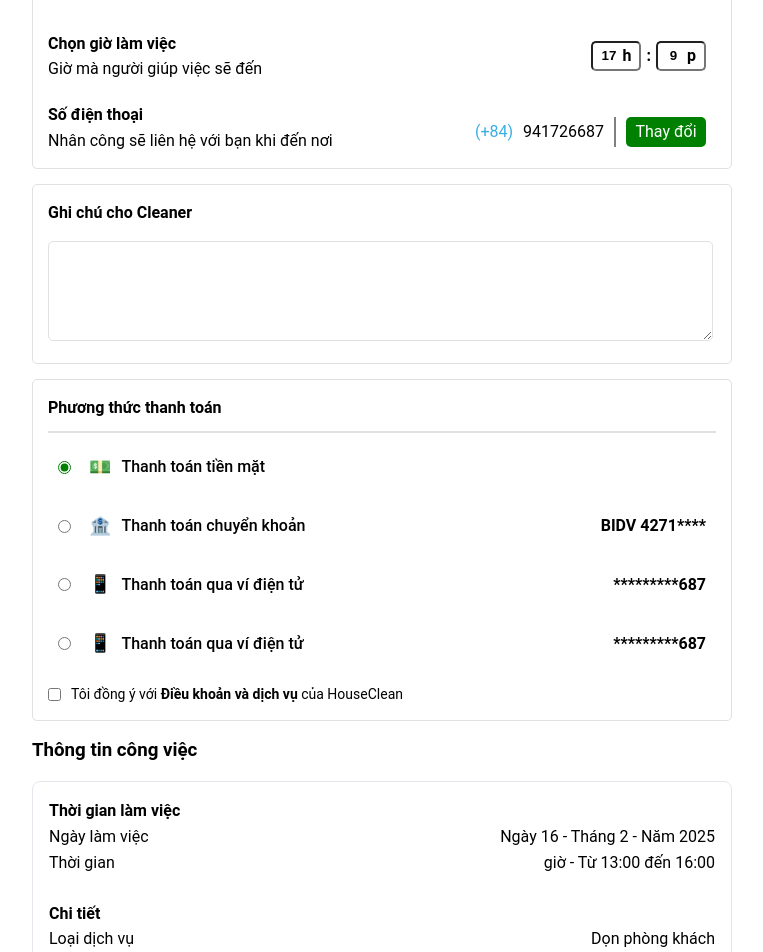
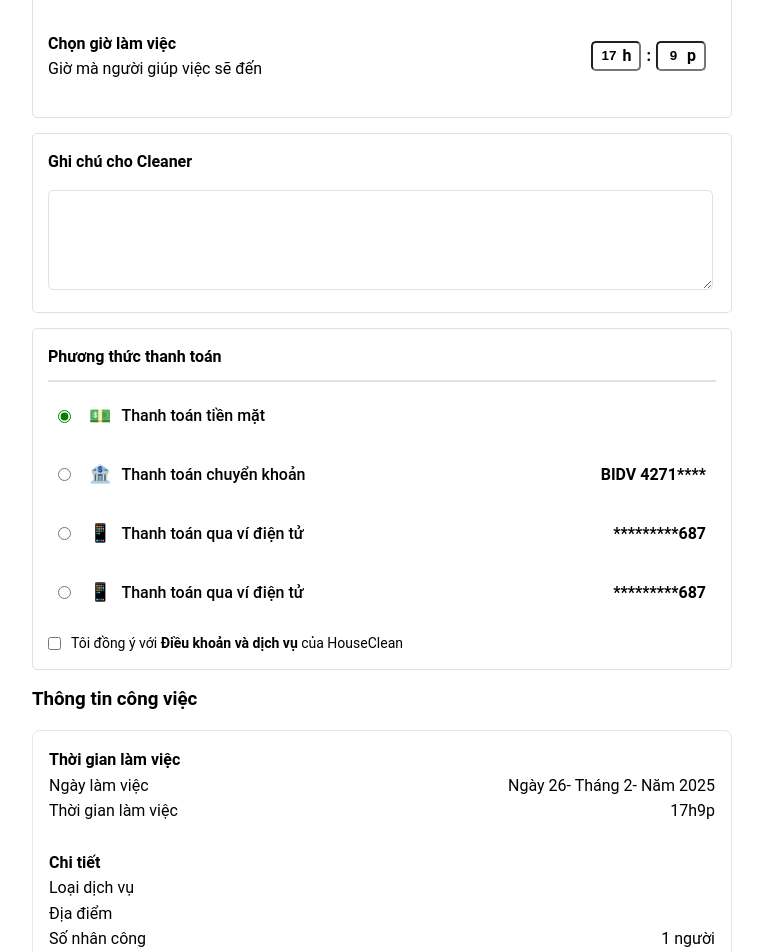
Before and after one commit to SonNX163813/FE-HOME-CLEAN, a React (Create React App) app in the folder home-clean-fe/: page /createjob in a window 1280 px wide. Shown: the part 480-1432 px from the top of the page, without its empty margins (258-1021 px from the left). Built offline with nearby package versions, Linux system fonts and the light colour scheme.

Commit message:
api service details

```diff
--- a/home-clean-fe/src/components/Home/Owner/ServiceCard.jsx
+++ b/home-clean-fe/src/components/Home/Owner/ServiceCard.jsx
@@ -1,6 +1,6 @@
 import { Link } from "react-router-dom";
 
-function ServiceCard({ id ,image, title, description, rating, reviews }) {
+function ServiceCard({ id ,image, title, description, rating, reviews , serviceId }) {
   return (
     <div className="service-card">
       <div className="card-image">
@@ -17,7 +17,7 @@ function ServiceCard({ id ,image, title, description, rating, reviews }) {
           {/* <div className="price">{price}đ/h</div> */}
         </div>
         <div className="card-footer">
-          <Link to={`/service/${id}`}>
+          <Link to={`/service/${id}` } state = {serviceId} >
             <button className="hire-btn">Thuê ngay</button>
           </Link>
           <div className="user-avatars">
--- a/home-clean-fe/src/components/Home/Owner/ServiceSection.jsx
+++ b/home-clean-fe/src/components/Home/Owner/ServiceSection.jsx
@@ -34,6 +34,7 @@ function ServiceSection() {
                     // price={detail.additionalPrice || "Liên hệ"}
                     rating={4.6}
                     reviews={100}
+                    serviceId = {service.serviceId}
                   />
                 ))
               ) : (
--- a/home-clean-fe/src/components/create-job/JobInfomation.jsx
+++ b/home-clean-fe/src/components/create-job/JobInfomation.jsx
@@ -1,10 +1,29 @@
-import React from "react";
+import React ,{ useEffect ,useState } from "react";
 import Time from "./Time";
-import { Link , useLocation  } from "react-router-dom";
+import { Link } from "react-router-dom";
 
-const JobInfomation = ({ selectedTime }) => {
-    const location = useLocation();
-    const { selectedArea , selectedPrice } = location.state || {};
+const JobInfomation = ({ price, serviceDetailId, serviceId, address,  selectedDate, hour, minute  }) => {
+
+    const [serviceData, setServiceData] = useState(null);
+
+    useEffect(() => {
+        if (!serviceDetailId) return; // Kiểm tra nếu chưa có serviceDetailId thì không gọi API
+
+        const fetchServiceData = async () => {
+            try {
+                const response = await fetch(`http://localhost:8080/api/services/details/${serviceDetailId}`);
+                if (!response.ok) {
+                    throw new Error("Lỗi khi gọi API");
+                }
+                const data = await response.json();
+                setServiceData(data);
+            } catch (error) {
+                console.error("Lỗi khi gọi API:", error);
+            }
+        };
+
+        fetchServiceData();
+    }, [serviceDetailId]);
 
     return (
         <div
@@ -17,29 +36,35 @@ const JobInfomation = ({ selectedTime }) => {
             <h4>Thời gian làm việc</h4>
             <p>
                 <span>Ngày làm việc</span>
-                <span style={{ float: "right" }}>Ngày 16 - Tháng 2 - Năm 2025</span>
+                <span style={{ float: "right" }}>{selectedDate
+                        ? `Ngày ${selectedDate.getDate()}- Tháng ${selectedDate.getMonth() + 1}- Năm ${selectedDate.getFullYear()}`
+                        : "Chưa chọn"}</span>
             </p>
             <p>
-                <span>Thời gian</span>
-                <span style={{ float: "right" }}> {selectedTime} giờ - Từ 13:00 đến 16:00</span>
+                <span>Thời gian làm việc</span>
+                <span style={{ float: "right" }}>
+                    {selectedDate
+                        ? `${hour}h${minute}p`
+                        : "Chưa chọn"}
+                </span>
             </p>
 
             <br />
             <h4>Chi tiết</h4>
             <p>
                 <span>Loại dịch vụ</span>
-                <span style={{ float: "right" }}>Dọn phòng khách</span>
+                <span style={{ float: "right" }}>{serviceData?.name}</span>
             </p>
             <p>
                 <span>Địa điểm</span>
                 <span style={{ float: "right" }}>
-                Số 36 Đường Tôn Đức Thắng, Khu 2, Thị trấn Côn Đảo...
+                {address}
                 </span>
             </p>
-            <p>
+            {/* <p>
                 <span>Khối lượng công việc</span>
-                <span style={{ float: "right" }}>{selectedArea}</span>
-            </p>
+                <span style={{ float: "right" }}>30m2</span>
+            </p> */}
             <p>
                 <span>Số nhân công</span>
                 <span style={{ float: "right" }}>1 người</span>
@@ -64,7 +89,7 @@ const JobInfomation = ({ selectedTime }) => {
             >
                 <span>Tổng thanh toán</span>
                 <h4 style={{ textAlign: "right", fontSize: 20}}>
-                    {selectedPrice?.toLocaleString()} VNĐ
+                    {price} VNĐ
                 </h4>
             </div>
 
@@ -77,7 +102,7 @@ const JobInfomation = ({ selectedTime }) => {
                 bottom : -60
             }}
             >
-                <Link to="/service"
+                <Link to="/"
                 style={{
                     textDecoration : 'none'
                 }}
--- a/home-clean-fe/src/components/create-job/Time.jsx
+++ b/home-clean-fe/src/components/create-job/Time.jsx
@@ -2,7 +2,7 @@ import React, { useState , useEffect } from "react";
 import { Card, Button } from "antd";
 import styles from "../../assets/CSS/createjob/Time.module.css";
 
-const Time = () => {
+const Time = ({ onTimeChange }) => {
     const [weekOffset, setWeekOffset] = useState(0);
     const today = new Date();
     today.setDate(today.getDate() + weekOffset);
@@ -21,7 +21,6 @@ const Time = () => {
     });
 
     const [selectedDate, setSelectedDate] = useState(today);
-
     const [hour, setHour] = useState(0);
     const [minute, setMinute] = useState(0);
 
@@ -29,21 +28,29 @@ const Time = () => {
         const now = new Date();
         setHour(now.getHours());
         setMinute(now.getMinutes());
+        onTimeChange(today, now.getHours(), now.getMinutes());
     }, []);
+
+    const handleDateChange = (date) => {
+        setSelectedDate(date);
+        onTimeChange(date, hour, minute);
+    };
 
     const handleHourChange = (e) => {
         let value = parseInt(e.target.value, 10);
         if (isNaN(value) || value < 0) value = 0;
         if (value > 23) value = 23;
         setHour(value);
+        onTimeChange(selectedDate, value, minute);
     };
 
     const handleMinuteChange = (e) => {
-        let value = e.target.value.replace(/^0+/, ""); // Loại bỏ số 0 đầu
+        let value = e.target.value.replace(/^0+/, "");
         value = parseInt(value, 10);
         if (isNaN(value) || value < 0) value = 0;
         if (value > 59) value = 59;
         setMinute(value);
+        onTimeChange(selectedDate, hour, value);
     };
 
     return (
@@ -74,7 +81,7 @@ const Time = () => {
                             className={`${styles.dayButton} ${
                                 selectedDate?.toDateString() === day.fullDate.toDateString() ? styles.selected : ""
                             }`}
-                            onClick={() => setSelectedDate(day.fullDate)}
+                            onClick={() => handleDateChange(day.fullDate)}
                         >
                             <b>{day.label}</b>
                             {day.date}
@@ -88,37 +95,14 @@ const Time = () => {
                 <p>Giờ mà người giúp việc sẽ đến</p>
                 <div className={styles.timeInputGroup}>
                     <div className={styles.timeInput}>
-                            <input
-                                type="number"
-                                value={hour}
-                                onChange={handleHourChange}
-                                min="0"
-                                max="23"
-                            />
+                        <input type="number" value={hour} onChange={handleHourChange} min="0" max="23" />
                         <span>h</span>
                     </div>
                     <span className={styles.timeSeparator}>:</span>
                     <div className={styles.timeInput}>
-                            <input
-                                type="number"
-                                value={minute}
-                                onChange={handleMinuteChange}
-                                min="0"
-                                max="59"
-                            />
+                        <input type="number" value={minute} onChange={handleMinuteChange} min="0" max="59" />
                         <span>p</span>
                     </div>
-                    </div>
-                </div>
-
-            <div className={styles.phoneSection}>
-                <h4>Số điện thoại</h4>
-                <p>Nhân công sẽ liên hệ với bạn khi đến nơi</p>
-                <div className={styles.phoneContainer}>
-                    <p className={styles.phonePrefix}>(+84)</p>
-                    <p>941726687</p>
-                    <div className={styles.divider}></div>
-                    <div className={styles.changeButton}>Thay đổi</div>
                 </div>
             </div>
         </div>
--- a/home-clean-fe/src/components/service-details/ServiceContent.jsx
+++ b/home-clean-fe/src/components/service-details/ServiceContent.jsx
@@ -1,20 +1,27 @@
 import serviceImage from "../../assets/imgService/service.png";
 import LocationIcon from "../iconsvg/LocationIcon";
 import { useState , useEffect} from "react";
-import { Link } from "react-router-dom";
+import { Link , useLocation ,useParams   } from "react-router-dom";
 import styles from '../../assets/CSS/Service/ServiceContent.module.css'
-
+import ServiceDescription from "./ServiceDescription";
 const ServiceContent = ({ setIsShowLocationModal }) => {
-
+  const { id } = useParams();
   const [serviceData, setServiceData] = useState(null);
 
+  const location = useLocation();
+  const serviceId = location.state?.serviceId;
+
   useEffect(() => {
-    fetch("http://localhost:8080/api/services/details/1")
+    if (!id) return;
+
+    fetch(`http://localhost:8080/api/services/details/${id}`)
       .then((res) => res.json())
       .then((data) => setServiceData(data))
       .catch((err) => console.error("Lỗi khi gọi API:", err));
-  }, []);
+  }, [id]);
 
+  const  des = serviceData?.description;
+  const data = "Thạch thất , Hà Nội"
   return (
     <div className="service-content">
       <div className="layout1">
@@ -34,6 +41,7 @@ const ServiceContent = ({ setIsShowLocationModal }) => {
         <div>
           <h2> {serviceData?.name || "Dịch vụ"}</h2>
         </div>
+        <ServiceDescription description={des}  />
         <div style={{ display: "flex", flexDirection: "column", gap: 8 }}>
           <p style={{ fontWeight: 600, fontSize: 16 }}>Chọn vị trí</p>
           <div style={{ display: "flex", alignItems: "center", gap: 10 }}>
@@ -58,7 +66,7 @@ const ServiceContent = ({ setIsShowLocationModal }) => {
               </div>
             </div>
             <p style={{ maxWidth: "60%", color: "#B8B8B8" }}>
-              Thạch Thất , Hà Nội
+              {data}
 
             </p>
           </div>
@@ -66,7 +74,7 @@ const ServiceContent = ({ setIsShowLocationModal }) => {
         <div style={{ display: "flex", flexDirection: "column", gap: 2 }}>
 
           <p style={{ fontSize: 30, fontWeight: 500 }}>
-             {serviceData.additionalPrice} VNĐ
+             {serviceData?.additionalPrice.toLocaleString()} VNĐ
           </p>
         </div>
           <button
@@ -83,10 +91,20 @@ const ServiceContent = ({ setIsShowLocationModal }) => {
               transitionDuration : '0.5s'
             }}
           >
-            <Link className={styles.link_Next} to="/createjob"
+            <Link
+              className={styles.link_Next}
+              to="/createjob"
+              state={{
+                price: serviceData?.additionalPrice.toLocaleString(),
+                serviceDetailId: serviceData?.serviceDetailId,
+                serviceId: serviceId,
+                address: data,
+                name: serviceData?.name
+              }}
             >
               Tiếp theo
             </Link>
+
 
           </button>
       </div>
--- a/home-clean-fe/src/pages/ServiceDetails/CreateJob.jsx
+++ b/home-clean-fe/src/pages/ServiceDetails/CreateJob.jsx
@@ -1,40 +1,45 @@
-import React from "react";
-import Time from '../../components/create-job/Time'
-import Note from '../../components/create-job/Note'
-import Pay from '../../components/create-job/Pay'
+import React, { useState } from "react";
+import Time from '../../components/create-job/Time';
+import Note from '../../components/create-job/Note';
+import Pay from '../../components/create-job/Pay';
 import JobInfomation from "../../components/create-job/JobInfomation";
+import { useLocation } from "react-router-dom";
 
 const CreateJob = () => {
-    return(
-        <div
-        style={{
-            display : 'flex',
-            justifyContent : 'center'
-        }}
-        >
-            <div
-            style={{
-                width : 800,
-                padding : '50px 50px 100px 50px'
-            }}
-            >
+    const location = useLocation();
+    const state = location.state || {};
+    const { price, serviceDetailId, serviceId, address } = state;
+
+    const [selectedDate, setSelectedDate] = useState(null);
+    const [hour, setHour] = useState(0);
+    const [minute, setMinute] = useState(0);
+
+    const handleTimeChange = (date, hour, minute) => {
+        setSelectedDate(date);
+        setHour(hour);
+        setMinute(minute);
+    };
+
+    return (
+        <div style={{ display: "flex", justifyContent: "center" }}>
+            <div style={{ width: 800, padding: "50px 50px 100px 50px" }}>
                 <h3>Chọn thời gian bắt đầu</h3>
-                <Time/>
-
-                <Note/>
-
-                <Pay/>
-                <h3
-                style={{
-                    margin : '15px 0px'
-                }}
-                >Thông tin công việc</h3>
-
-                <JobInfomation/>
+                <Time onTimeChange={handleTimeChange} />
+                <Note />
+                <Pay />
+                <h3 style={{ margin: "15px 0px" }}>Thông tin công việc</h3>
+                <JobInfomation
+                    price={price}
+                    serviceDetailId={serviceDetailId}
+                    serviceId={serviceId}
+                    address={address}
+                    selectedDate={selectedDate}
+                    hour={hour}
+                    minute={minute}
+                />
             </div>
         </div>
-
-    )
-}
+    );
+};
 
 export default CreateJob;
--- a/home-clean-fe/src/pages/ServiceDetails/ServiceDetails.jsx
+++ b/home-clean-fe/src/pages/ServiceDetails/ServiceDetails.jsx
@@ -1,7 +1,7 @@
 import "../../assets/CSS/Service/Service.css";
 import { useState } from "react";
 import ServiceContent from "../../components/service-details/ServiceContent"
-import ServiceDescription from "../../components/service-details/ServiceDescription";
+
 import SuggestedServices from "../../components/service-details/SuggestedServices";
 import SelectLocationModal from "../../components/service-details/SelectLocationModal";
 
@@ -11,7 +11,9 @@ const ServiceDetails = () => {
     <div className="container-service">
       <div className="body-service">
         <ServiceContent setIsShowLocationModal={setIsShowLocationModal} />
-        <ServiceDescription />
+        <div style={{
+          height:100
+        }}></div>
         <SuggestedServices />
         {isShowLocationModal && (
           <SelectLocationModal
```
Also changed, not shown: home-clean-fe/src/components/service-details/ServiceDescription.jsx (+2 -10 lines). Lines whose indentation alone changed are shown as unchanged.
